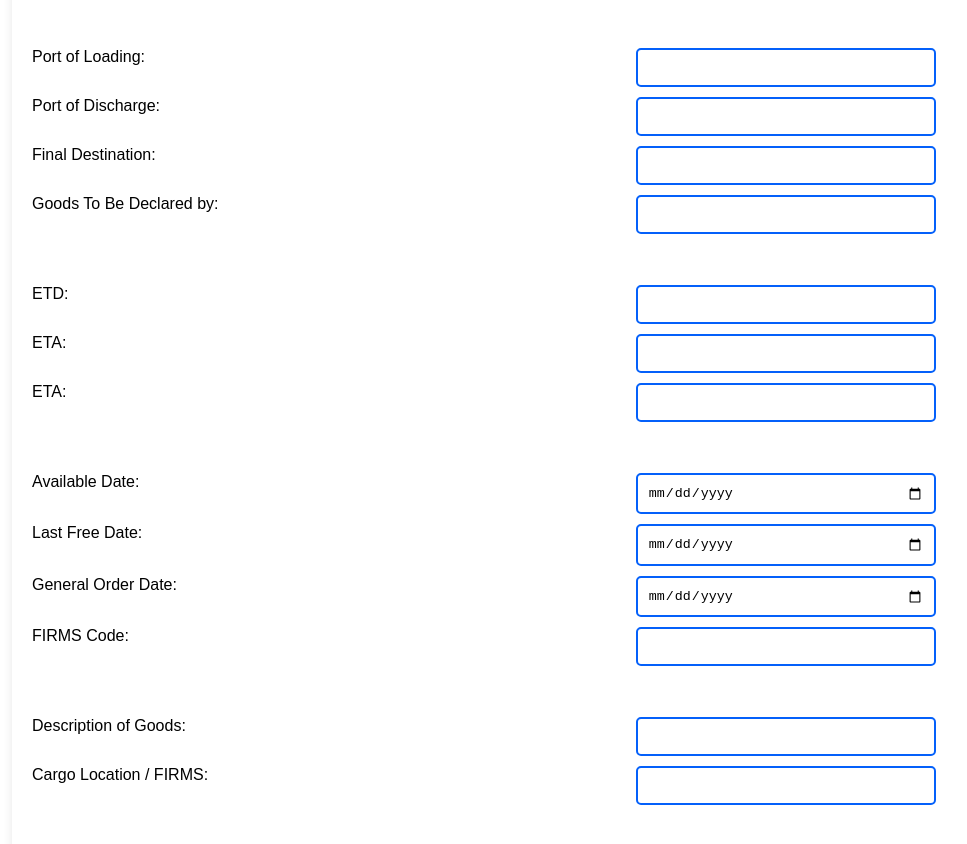
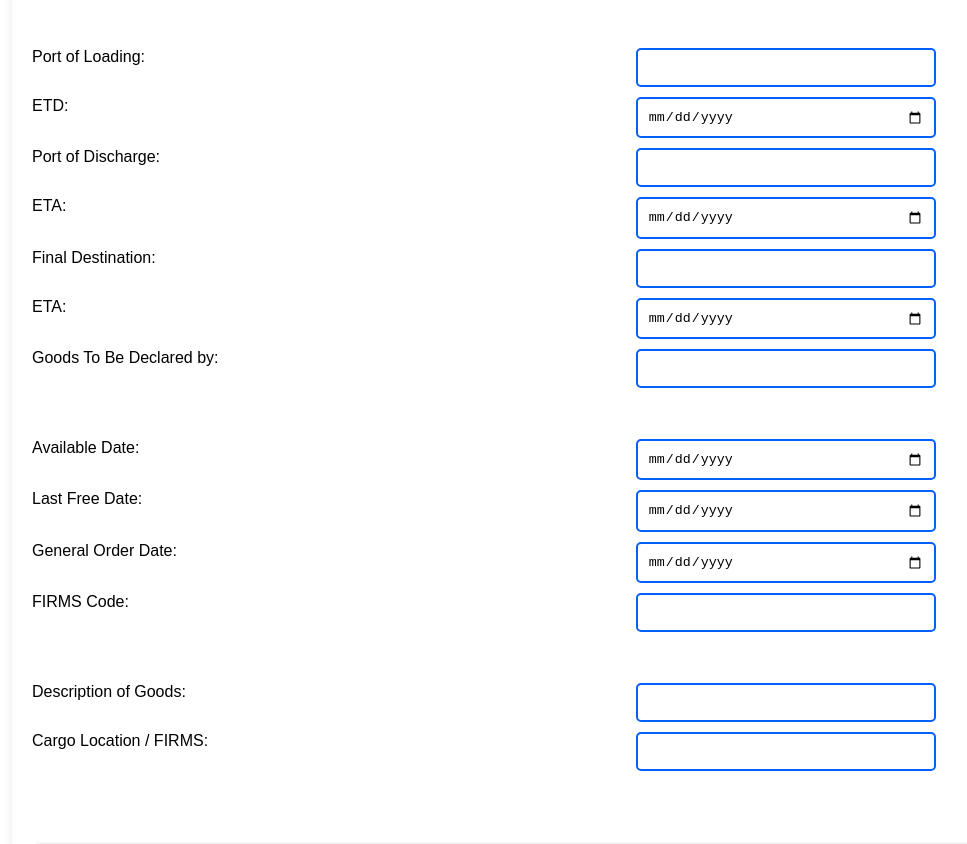
Before and after one commit to LJaaaay/Release-Order---Turnover, a plain HTML site: page index.html in a window 1280 px wide. Shown: the part 1561-2405 px from the top of the page, without its empty margins (16-983 px from the left). Drawn offline with Linux system fonts and the light colour scheme.

Commit message:
Update index.html

```diff
--- a/index.html
+++ b/index.html
@@ -208,15 +208,12 @@
         <br><br>
         <div class="form-group">
             Port of Loading:  <input type="text" name="portOfLoading" id="portOfLoading" maxlength="150">
+            ETD:<input type="date" name="portOfLoadingETD" id="portOfLoadingETD" maxlength="150">
             Port of Discharge:  <input type="text" name="portOfDischarge" id="portOfDischarge" maxlength="150">
+            ETA:<input type="date" name="portOfDischargeETA" id="portOfDischargeETA" maxlength="150">
             Final Destination:  <input type="text" name="finalDestination" id="finalDestination" maxlength="150">
+            ETA:<input type="date" name="finalDestinationETA" id="finalDestinationETA" maxlength="150">
             Goods To Be Declared by: <input type="text" name="goodsDeclaredBy" id="goodsDeclaredBy" maxlength="150">
-        </div>
-        <br><br>
-        <div class="form-group">
-            ETD:<input type="text" name="portOfLoadingETD" id="portOfLoadingETD" maxlength="150">
-            ETA:<input type="text" name="portOfDischargeETA" id="portOfDischargeETA" maxlength="150">
-            ETA:<input type="text" name="finalDestinationETA" id="finalDestinationETA" maxlength="150">
         </div>
         <br><br>
         <div class="form-group">
```
